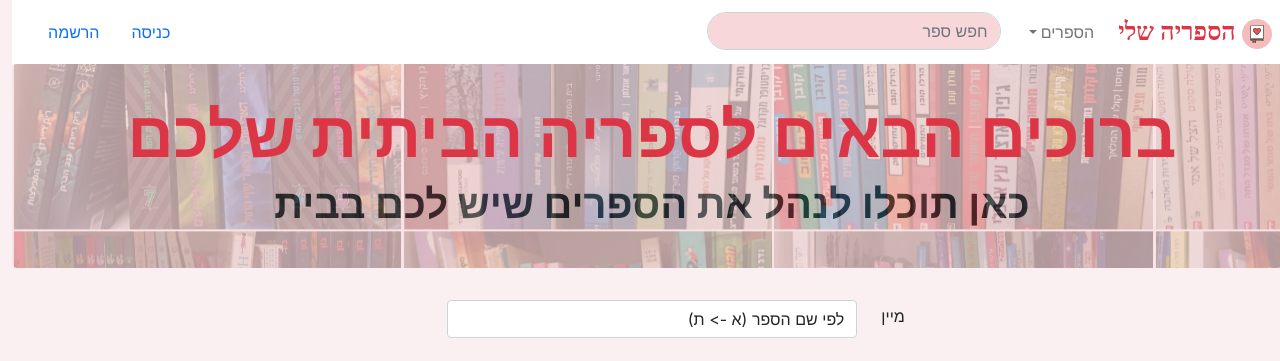
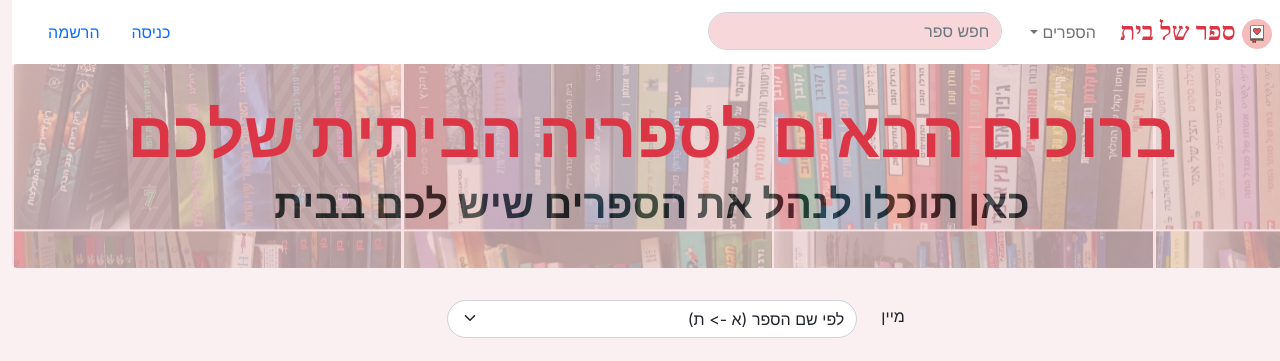
Before and after one commit to hodayale/my-library, a React (Create React App) app: page / in a window 1280 px wide. Shown: the top 361 px of the page. Built offline with nearby package versions, Linux system fonts and the light colour scheme.

Commit message:
Change site name add arrow icon to select (in HomePage and AddBook

```diff
--- a/package.json
+++ b/package.json
@@ -3,6 +3,9 @@
   "version": "0.1.0",
   "private": true,
   "dependencies": {
+    "@fortawesome/fontawesome-svg-core": "^1.2.34",
+    "@fortawesome/free-solid-svg-icons": "^5.15.2",
+    "@fortawesome/react-fontawesome": "^0.1.14",
     "@testing-library/jest-dom": "^5.11.9",
     "@testing-library/react": "^11.2.3",
     "@testing-library/user-event": "^12.6.0",
--- a/public/index.html
+++ b/public/index.html
@@ -25,7 +25,7 @@
       work correctly both with client-side routing and a non-root public URL.
       Learn how to configure a non-root public URL by running `npm run build`.
     -->
-    <title>My Library</title>
+    <title>ספר של בית</title>
   </head>
   <body>
     <noscript>You need to enable JavaScript to run this app.</noscript>
--- a/src/App.css
+++ b/src/App.css
@@ -136,3 +136,19 @@ body{
 .card-footer {
   border-top: 0px;
 }
+
+.select{
+  border-radius: 30px;
+}
+
+.form-group {
+  position: relative;
+}
+
+.form-group .arrow {
+  position: absolute;
+  display: block;
+  left: 15px;
+  top: 10px;
+  z-index: 1;
+}
--- a/src/components/MyLibraryNavbar.js
+++ b/src/components/MyLibraryNavbar.js
@@ -46,7 +46,7 @@ const MyLibraryNavbar = (props) => {
             <Navbar.Brand className="logo-design text-danger brand-design" href="#/">
                 <img alt="" src={logo} width="30" height="30" className="d-inline-block"/>
                 {' '}
-                הספריה שלי
+                ספר של בית
             </Navbar.Brand>
             <Navbar.Toggle aria-controls="basic-navbar-nav" />
             <Navbar.Collapse id="basic-navbar-nav">
--- a/src/pages/AddBookPage.js
+++ b/src/pages/AddBookPage.js
@@ -1,6 +1,7 @@
 import React from 'react';
 import { Button, Col, Container, Form, Image, Modal, Row } from "react-bootstrap";
 import { Redirect } from 'react-router-dom';
+import { IoIosArrowDown } from 'react-icons/io';
 
 const AddBookPage = (props) => {
     const {activeUser, books, addBook} = props;
@@ -125,21 +126,23 @@ const AddBookPage = (props) => {
                             <Col sm={6}>
                                 <Row>
                                     <Col sm={6}>
-                                        <Form.Group controlId="formBookPublisherDate">
-                                            <Form.Label>תאריך ההוצאה</Form.Label>
+                                        <Form.Label>תאריך ההוצאה</Form.Label>
+                                        <Form.Group className="form-group" controlId="formBookPublisherDate">
                                             <Form.Control className="input-rounded-corners" as="select" onChange={(e) => {setbookPublishDateMonth(e.target.value)}} value={bookPublishDateMonth}>
                                                 <option>בחר חודש...</option>
                                                 {months}
                                             </Form.Control>
+                                            <IoIosArrowDown className="arrow"/>
                                         </Form.Group>
                                     </Col>
                                     <Col sm={6}>
-                                        <Form.Group>
-                                            <Form.Label >   </Form.Label>
+                                        <Form.Label >   </Form.Label>
+                                        <Form.Group className="form-group">
                                             <Form.Control className="input-rounded-corners mt-2" as="select" onChange={(e) => {setbookPublishDateYear(e.target.value)}} value={bookPublishDateYear}>
                                                 <option>בחר שנה...</option>
                                                 {years}
                                             </Form.Control>
+                                            <IoIosArrowDown className="arrow"/>
                                         </Form.Group>
                                     </Col>
                                 </Row>
--- a/src/pages/HomePage.js
+++ b/src/pages/HomePage.js
@@ -1,6 +1,7 @@
 import { Col, Form, Jumbotron, Row } from "react-bootstrap";
 import BookCard from "../components/BookCard";
 import React from 'react';
+import { IoIosArrowDown } from 'react-icons/io';
 
 const HomePage = (props) => {
     const {activeUser, books, booksOwned, booksRead, booksWantToRead,
@@ -62,12 +63,15 @@ const HomePage = (props) => {
                     <Form.Label>מיין</Form.Label>
                 </Col>
                 <Col sm={4}>
-                    <Form.Control as="select" onChange={handlChangeSort} value={sortOption}>
-                        <option>{sortByBookNameAscending}</option>
-                        <option>{sortByBookNameDescending}</option>
-                        <option>{sortByAutherAscending}</option>
-                        <option>{sortByAutherDescending}</option>
-                    </Form.Control>
+                    <Form.Group className="form-group">
+                        <Form.Control className="select" as="select" onChange={handlChangeSort} value={sortOption}>
+                                <option>{sortByBookNameAscending}</option>
+                                <option>{sortByBookNameDescending}</option>
+                                <option>{sortByAutherAscending}</option>
+                                <option>{sortByAutherDescending}</option>
+                        </Form.Control>
+                        <IoIosArrowDown className="arrow"/>
+                    </Form.Group>
                 </Col>
             </Row>
             <Row className="justify-content-center">
```
Also changed, not shown: 2 other files (tests, documents, lock files or other folders).
